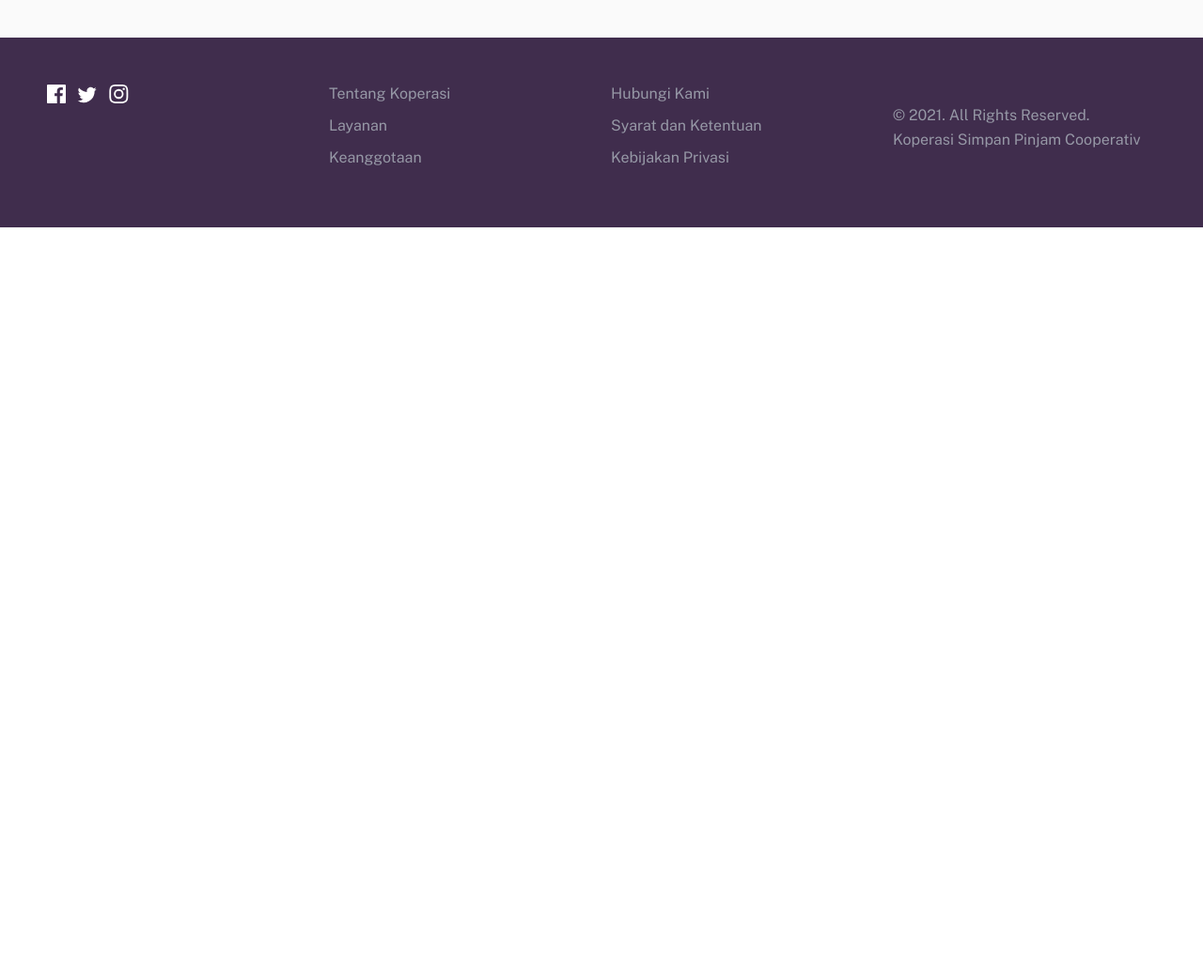
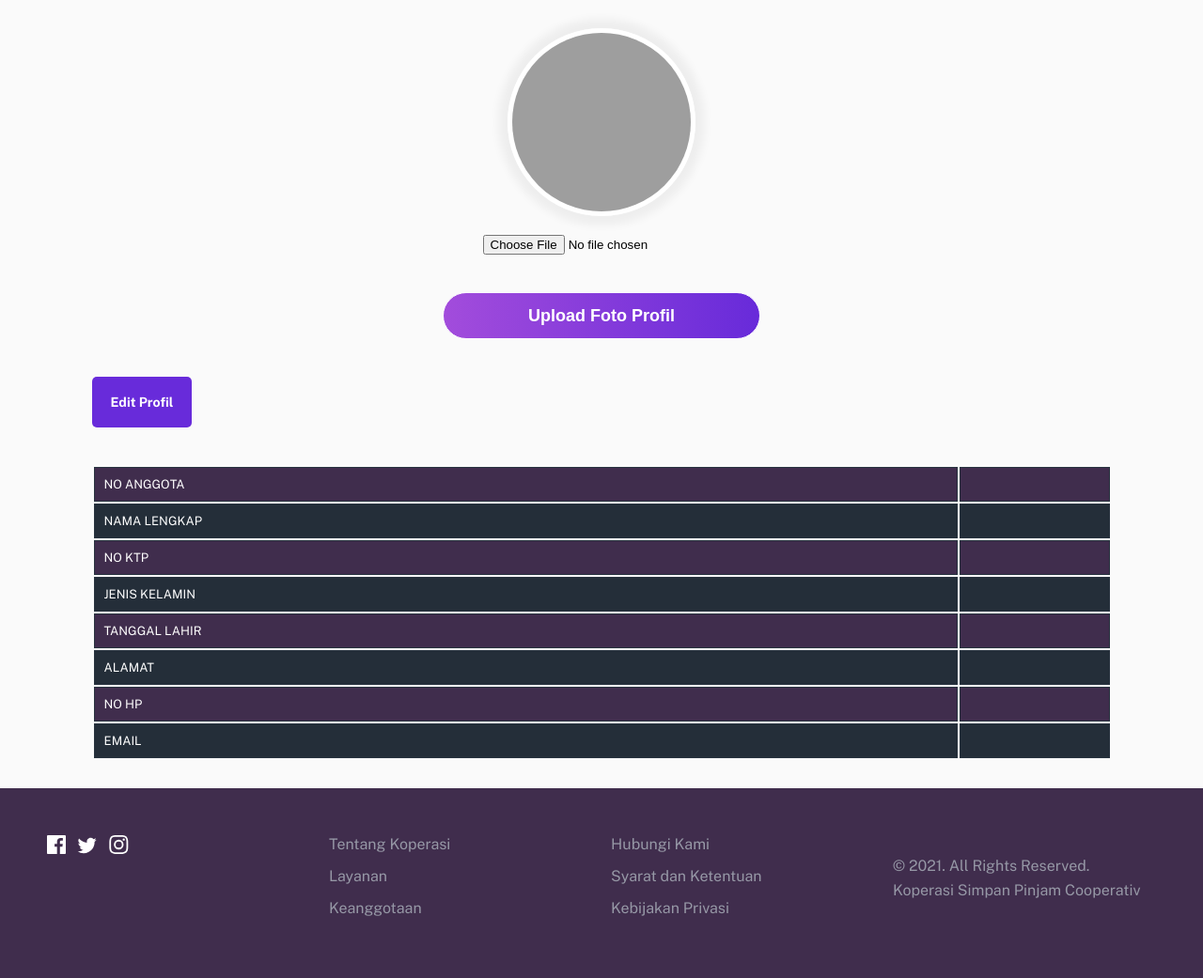
Before and after one commit to notalent2code/proyek-web-banteng-muda, a CodeIgniter 4 app: template app/Views/pages/profile.php in a window 1280 px wide. Shown: the part 75-1116 px from the top of the page at 94% size. Before the commit the page ends 317 px from the top, so only its background shows below. Run offline with PHP 8.4 and a stand-in for CodeIgniter, Linux system fonts and the light colour scheme; the template is opened without the code that fills it, so the values that code supplies are empty; some libraries are stand-ins or nearby versions; grey boxes are pictures that could not be loaded.

Commit message:
adding profile page

```diff
--- a/app/Views/base.php
+++ b/app/Views/base.php
@@ -9,7 +9,7 @@
     <link href="https://fonts.googleapis.com/css2?family=Public+Sans:wght@300;400;700&display=swap" rel="stylesheet">
     <link rel="stylesheet" href="/css/bootstrap-grid.css">
     <link rel="stylesheet" href="/css/style.css">
-
+    <!-- <script src="https://cdnjs.cloudflare.com/ajax/libs/jquery-validate/1.19.1/jquery.validate.min.js"></script> -->
     <!-- <link href="https://cdn.jsdelivr.net/npm/bootstrap@5.0.2/dist/css/bootstrap.min.css" rel="stylesheet" integrity="sha384-EVSTQN3/azprG1Anm3QDgpJLIm9Nao0Yz1ztcQTwFspd3yD65VohhpuuCOmLASjC" crossorigin="anonymous">     -->
 </head>
 <body>
@@ -25,5 +25,4 @@
     <script src="/js/jquery.min.js"></script>
     <script src="/js/bootstrap.min.js"></script>
     <!-- <script src="/js/sticky-navbar.js"></script> -->
-
 </html>
--- a/app/Views/navbar.php
+++ b/app/Views/navbar.php
@@ -18,8 +18,10 @@
             <?php if(session()->get('level') === '1') : ?>
                 <!-- <li><a href="/">Home</a></li> -->
                 <li><a href="/dashboard">Dashboard</a></li>
+                <li><a href="/iuran">Iuran</a></li>
                 <li><a href="/simpanan">Simpanan</a></li>
                 <li><a href="/pinjaman">Pinjaman</a></li>
+                <li><a href="/angsuran">Angsuran</a></li>
                 <li><a href="/profile">Profil</a></li>
                 <li><a href="/logout" class="btn" id="nav-btn">Logout</a></li>
             <?php elseif(session()->get('level') === '2') : ?>
--- a/app/Views/pages/profile.php
+++ b/app/Views/pages/profile.php
@@ -5,18 +5,64 @@
 <section class="welcome-section">
     <div class="container">
         <div class="row">
-            <div class="col">
-                <div class="foto_profil" id="foto_profil">
-                    <?php if(is_null($user->foto_profil)) : ?>
-                    <?php else :
-                        $photoName = $user->foto_profil;
-                    ?>
-                    <script>
-                        document.getElementById('foto_profil').style.backgroundImage = "url('../foto_profil/<?= session()->get('email') ?> / <?= $photoName;  ?>')";
-                    </script>
+            <div class="col" align="center">
+                <div class="" align="center" style="width:200px; height:200px">
+                    <!-- <img src="/img/img-person2.jfif" alt="" class="u-mb-small" > -->
+                    <?php if($user->foto_profil === '') : ?>
+                        <img src="/img/no-foto.png" alt="" class="foto_profil">
+                    <?php else : ?>
+                        <img src="/foto_profil/<?= $user->email ?>/<?= $user->foto_profil ?>" alt="" class="foto_profil">
                     <?php endif ?>
                 </div>
+                <?php if (session()->get('error')) : ?>
+                    <script>alert("<?= session()->get('error') ?>")</script>
+                <?php endif; ?>
+                <form action="/Dashboard/fotoProfil" method="post" enctype="multipart/form-data">
+                    <input type="file" name="foto_profil" style="margin: 2rem"> <br>
+                    <input type="submit" value="Upload Foto Profil" style="margin: 2rem; width: 30%">
+                </form>
+            </div>
+        </div>
+        <div class="row">
+            <div class="col">
+                <a class="action-btn" style="padding: 2rem; margin: 2rem" href="/anggota/edit/<?= $anggota->no_anggota ?>"><h3>Edit Profil</h3></a>
+                <table>
+                    <thead>
+                        <tr>
+                            <td>No Anggota</td>
+                            <td><?= $anggota->no_anggota; ?></td>
+                        </tr>
+                        <tr>
+                        <td>Nama Lengkap</td>
+                            <td><?= $anggota->nama; ?></td>
+                        </tr>
+                        <tr>
+                        <td>No KTP</td>
+                            <td><?= $anggota->no_ktp; ?></td>
+                        </tr>
+                        <tr>
+                        <td>Jenis Kelamin</td>
+                            <td><?= $anggota->jenis_kelamin; ?></td>
+                        </tr>
+                        <tr>
+                        <td>Tanggal Lahir</td>
+                            <td><?= $anggota->tanggal_lahir; ?></td>
+                        </tr>
+                        <tr>
+                        <td>Alamat</td>
+                            <td><?= $anggota->alamat; ?></td>
+                        </tr>
+                        <tr>
+                        <td>No HP</td>
+                            <td><?= $anggota->no_hp; ?></td>
 
+                        </tr>
+                        <tr>
+                        <td>Email</td>
+                            <td><?= $anggota->email; ?></td>
+                        </tr>
+                    </thead>
+                </table>
             </div>
         </div>
     </div>
--- a/public/css/style.css
+++ b/public/css/style.css
@@ -499,3 +499,13 @@ input[type="submit"]:hover{
 .signup_link a:hover, .login_link a{
     text-decoration: underline;
 }
+
+.foto_profil{
+    width: 200px;
+    height: 200px;
+    border: 5px solid #ffffff;
+    box-shadow: 0 0 10px 10px rgba(0,0,0,.05) ;
+    border-radius: 100%;
+    margin-top: 20px;
+    margin: 0 auto;
+}
```
Also changed, not shown: app/Controllers/Dashboard.php (+10 -3 lines), app/Views/anggota/add.php (+14 -17 lines), public/img/no-foto.png (added), 1 other file.
